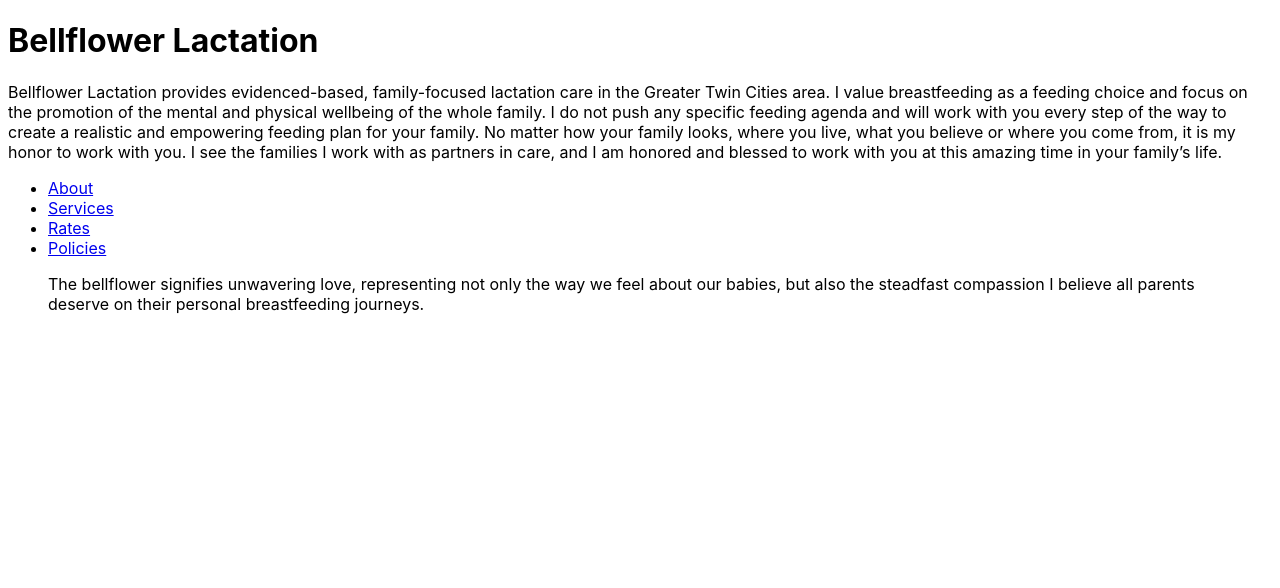
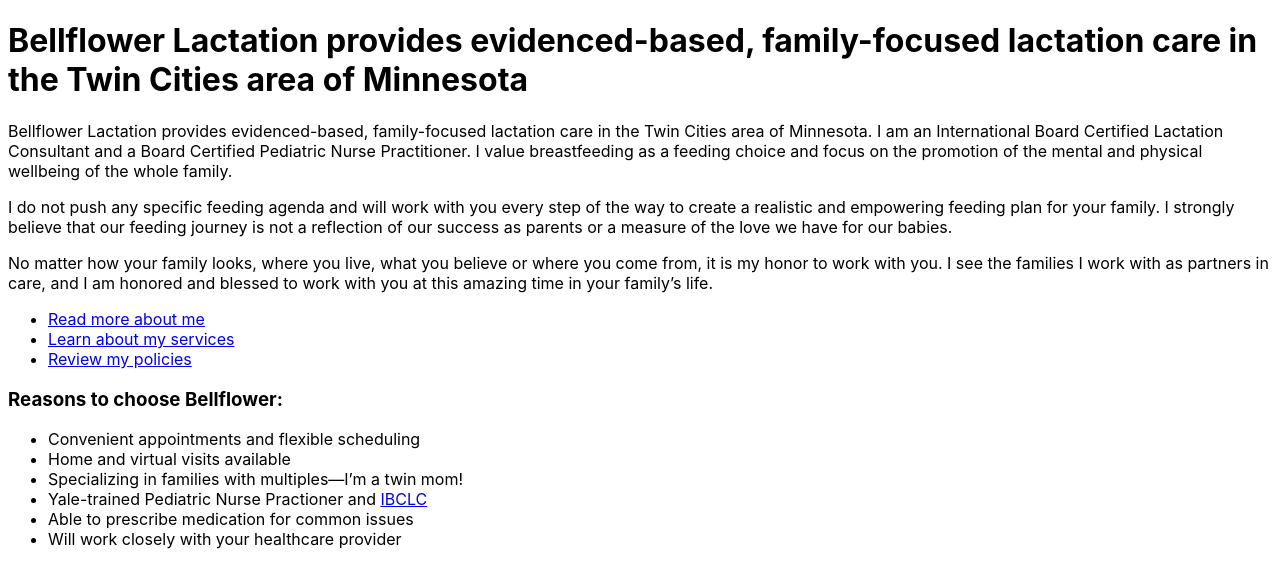
Before and after one commit to bellflowerlactation/bellflower, a Jekyll site: the page built from index.md, in a window 1280 px wide. Shown: the top 588 px of the page. Built offline with Jekyll 4.4.1, drawn with Linux system fonts in a browser that asks for light colours.

Commit message:
Update homepage content; remove rates page

```diff
--- a/_config.yml
+++ b/_config.yml
@@ -21,7 +21,7 @@
 title: Bellflower Lactation
 email: aemelia@bellflowerlactation.com
 description:
-  Bellflower Lactation provides evidenced-based, family-focused lactation care in the Twin Cities of Minnesota.
+  Bellflower Lactation provides evidenced-based, family-focused lactation care in the Twin Cities area of Minnesota.
 
 baseurl: "/" # the subpath of your site, e.g. /blog
 url: "https://bellflowerlactation.com" # the base hostname & protocol for your site, e.g. http://example.com
--- a/index.md
+++ b/index.md
@@ -3,13 +3,23 @@
 title: "Home"
 ---
 
-# Bellflower Lactation
+# Bellflower Lactation provides evidenced-based, family-focused lactation care in the Twin Cities area of Minnesota
 
-Bellflower Lactation provides evidenced-based, family-focused lactation care in the Greater Twin Cities area. I value breastfeeding as a feeding choice and focus on the promotion of the mental and physical wellbeing of the whole family. I do not push any specific feeding agenda and will work with you every step of the way to create a realistic and empowering feeding plan for your family. No matter how your family looks, where you live, what you believe or where you come from, it is my honor to work with you. I see the families I work with as partners in care, and I am honored and blessed to work with you at this amazing time in your family's life.
+Bellflower Lactation provides evidenced-based, family-focused lactation care in the Twin Cities area of Minnesota.  I am an International Board Certified Lactation Consultant and a Board Certified Pediatric Nurse Practitioner. I value breastfeeding as a feeding choice and focus on the promotion of the mental and physical wellbeing of the whole family.
 
-* [About](/about)
-* [Services](/services)
-* [Rates](/rates)
-* [Policies](/policies)
+I do not push any specific feeding agenda and will work with you every step of the way to create a realistic and empowering feeding plan for your family. I strongly believe that our feeding journey is not a reflection of our success as parents or a measure of the love we have for our babies.
 
-> The bellflower signifies unwavering love, representing not only the way we feel about our babies, but also the steadfast compassion I believe all parents deserve on their personal breastfeeding journeys.
+No matter how your family looks, where you live, what you believe or where you come from, it is my honor to work with you. I see the families I work with as partners in care, and I am honored and blessed to work with you at this amazing time in your family's life.
+
+* [Read more about me](/about)
+* [Learn about my services](/services)
+* [Review my policies](/policies)
+
+### Reasons to choose Bellflower:
+
+* Convenient appointments and flexible scheduling
+* Home and virtual visits available
+* Specializing in families with multiples—I'm a twin mom!
+* Yale-trained Pediatric Nurse Practioner and [IBCLC](https://iblce.org/about-iblce/)
+* Able to prescribe medication for common issues
+* Will work closely with your healthcare provider
```
Also changed, not shown: rates.md (deleted, +0 -40 lines), 5 other files.
